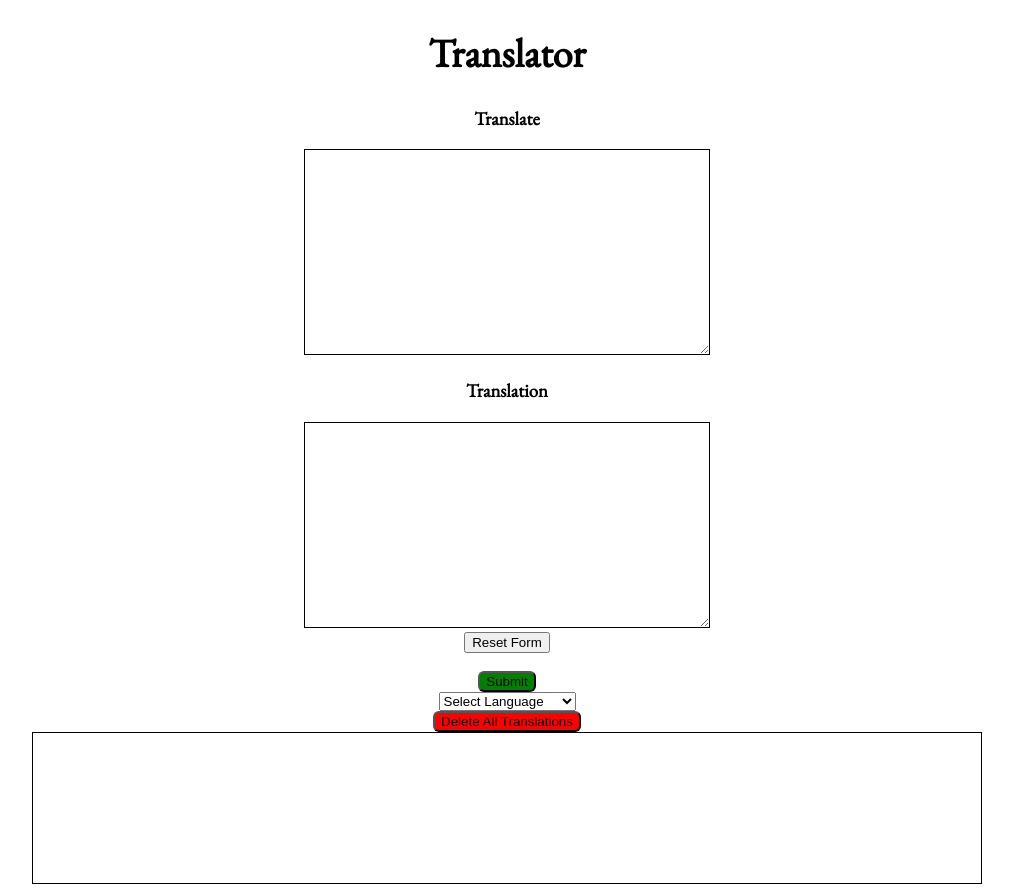
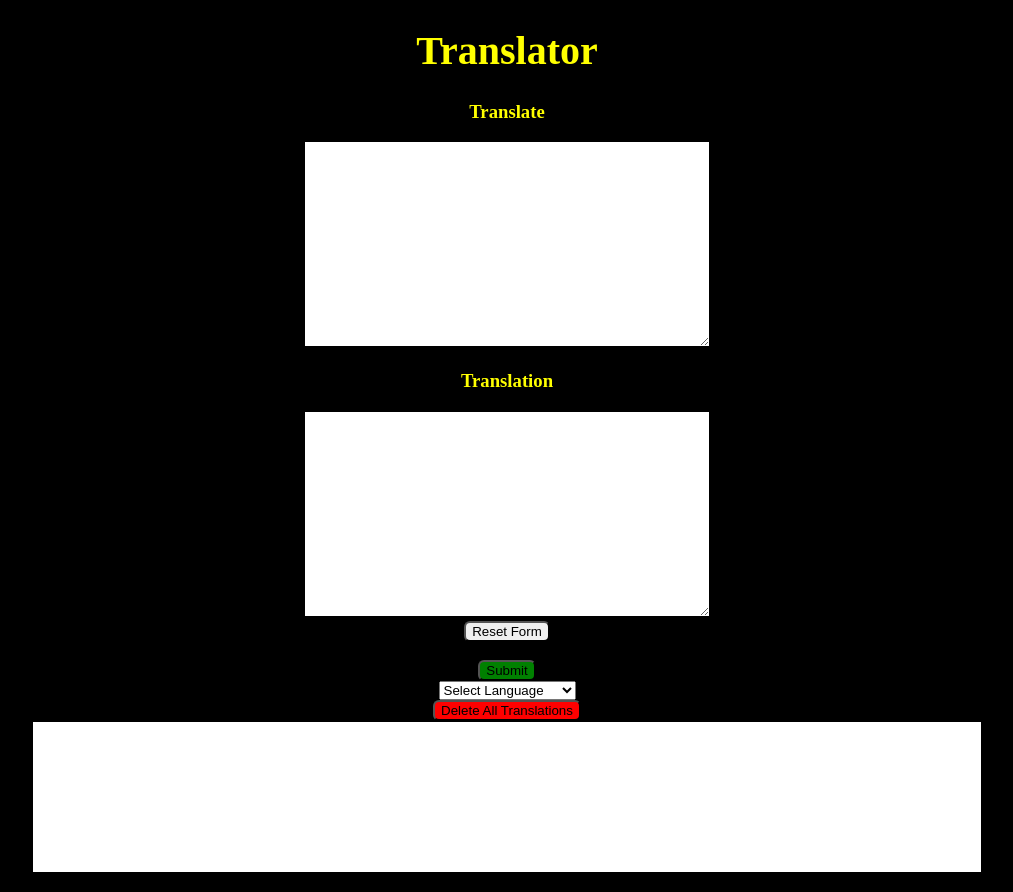
Before and after one commit to kconnelly86/translator, a website: page public/index.html in a window 1280 px wide. Shown: the whole page, without its empty margins (133-1146 px from the left). Drawn offline with nearby package versions, Linux system fonts and the light colour scheme; no server answers.

Commit message:
working on css

```diff
--- a/public/index.html
+++ b/public/index.html
@@ -10,7 +10,12 @@
     <link rel="stylesheet" type="text/css" href="style2.css">
   </head>
   <body>
+    <!-- star field -->
+
+
+  <div class="bounceIn">
     <h1>Translator</h1>
+  </div>
     <form id="myForm">
       <div id="userinput">
         <h3 id="transh3">Translate</h3>
@@ -22,7 +27,8 @@
         <textarea id="translation"></textarea>
       </div>
       <!-- button to reset the page without refreshing -->
-      <input type="button" onclick="myFunction()" value="Reset Form">
+
+      <input id="buttons" type="button" onclick="myFunction()" value="Reset Form">
 
     </form>
     <br>
@@ -31,6 +37,7 @@
         <button id="makenew">Submit</button>
       </div>
     </div>
+
     <!-- drop down menu -->
     <select id="selectLang" class="tw-lang-selector vk_txt" data-dslc="" data-dsln="" data-uiln="English" data-url="/setprefs?sig=0__C7lEYSuvCM5rAc5GKZ_RhYC7HY%3D&amp;prev=https://www.google.com/search?q%3Dgoogle%2Btranslate%26oq%3Dgoogle%2Btranslate%26aqs%3Dchrome..69i57j0l5.1998j0j1%26sourceid%3Dchrome%26ie%3DUTF-8"
       id="tw-sl" data-dlm="Detect language" jsaction="change:tob.lc" data-ved="0ahUKEwi18-6ynYrYAhUUTmMKHV8sAm0Q8TQILDAA" style="width: 137px;">
@@ -149,5 +156,6 @@
     </div>
 
     <script src="app.js"></script>
+
   </body>
 </html>
--- a/public/style2.css
+++ b/public/style2.css
@@ -1,15 +1,21 @@
+
+
 body{
 text-align: center;
+background-color: black;
 }
 /*Translator*/
 h1 {
 font-size: 40px;
 text-align: center;
-font-family: 'EB Garamond', serif;
+font-family: "Star Jedi Hollow";
+color: yellow;
+/*font-family: 'EB Garamond', serif;*/
 }
 /*Translate and Translation*/
 h3{
-font-family: 'EB Garamond', serif;
+font-family: "Star Jedi Hollow", serif;
+color: yellow;
 }
 /*Red X*/
 .deleter {
@@ -69,9 +75,10 @@ margin-left: auto;
 margin-right: auto;
 font-family: 'Quattrocento Sans', sans-serif;
 border: 1px solid black;
+background-color: white;
 }
 /*all buttons rounded edges*/
-button{
+button, #buttons{
 border-radius: 6px;
 }
 /*delete all button*/
@@ -82,3 +89,25 @@ background-color: red;
 #makenew{
 background-color: green;
 }
+
+
+/*title, keyframe animation*/
+@keyframes bounceIn {
+  0% {
+    transform: scale(0.1);
+    opacity: 0;
+  }
+  60% {
+    transform: scale(1.2);
+    opacity: 1;
+  }
+  100% {
+    transform: scale(1);
+  }
+}
+/*long and short hand version of title fade*/
+h1 {
+  /*animation-duration: 3s ;
+  animation-name: bounceIn;*/
+  animation: 3s bounceIn;
+}
```
Also changed, not shown: public/app.js (line endings or trailing spaces).
